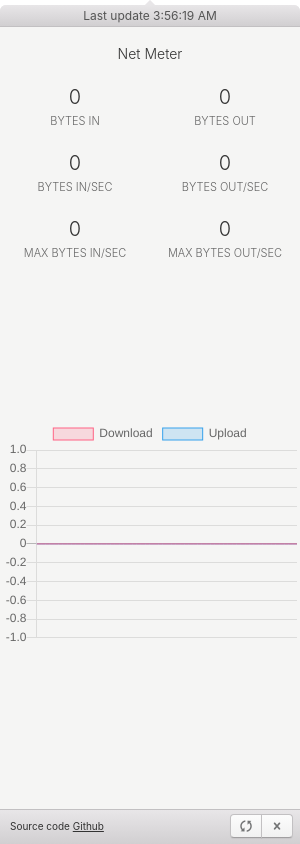
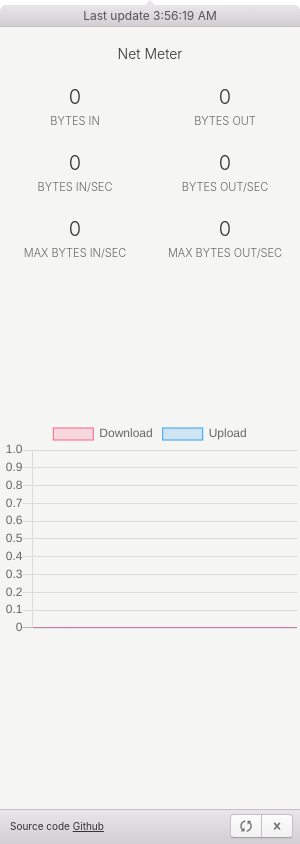
Before and after one commit to welbsantos/net-meter, an Electron app: page index.html in a window 300 px wide. Drawn offline with nearby package versions, Linux system fonts and the light colour scheme; no server answers.

Commit message:
improve ui

```diff
--- a/index.html
+++ b/index.html
@@ -67,7 +67,7 @@
       <div class="window-content">
         <div>
 
-          <canvas id="myCanvas" width="300" height="250"></canvas>
+          <canvas id="myCanvas" width="300" height="240"></canvas>
 
           <script>
               var ctx = document.getElementById("myCanvas").getContext('2d');
@@ -112,9 +112,12 @@
                             }
                         }],
                         yAxes: [{
-                            gridLines: {
-                                display:true
-                            }
+                          ticks: {
+                            beginAtZero: true
+                          },
+                          gridLines: {
+                              display:true
+                          }
                         }]
                       }
 
--- a/index.js
+++ b/index.js
@@ -114,8 +114,8 @@ const updateChart = (statistics) => {
 
   myChart.data.labels.push('')
 
-  myChart.data.datasets[0].data.push (statistics.rate_bytes_in)  // Download dataset
-  myChart.data.datasets[1].data.push (statistics.rate_bytes_out) // Upload dataset
+  myChart.data.datasets[0].data.push (statistics.rate_kilobytes_in)  // Download dataset
+  myChart.data.datasets[1].data.push (statistics.rate_kilobytes_out) // Upload dataset
 
   myChart.update()
 
```
Also changed, not shown: main.js (+13 -5 lines).
